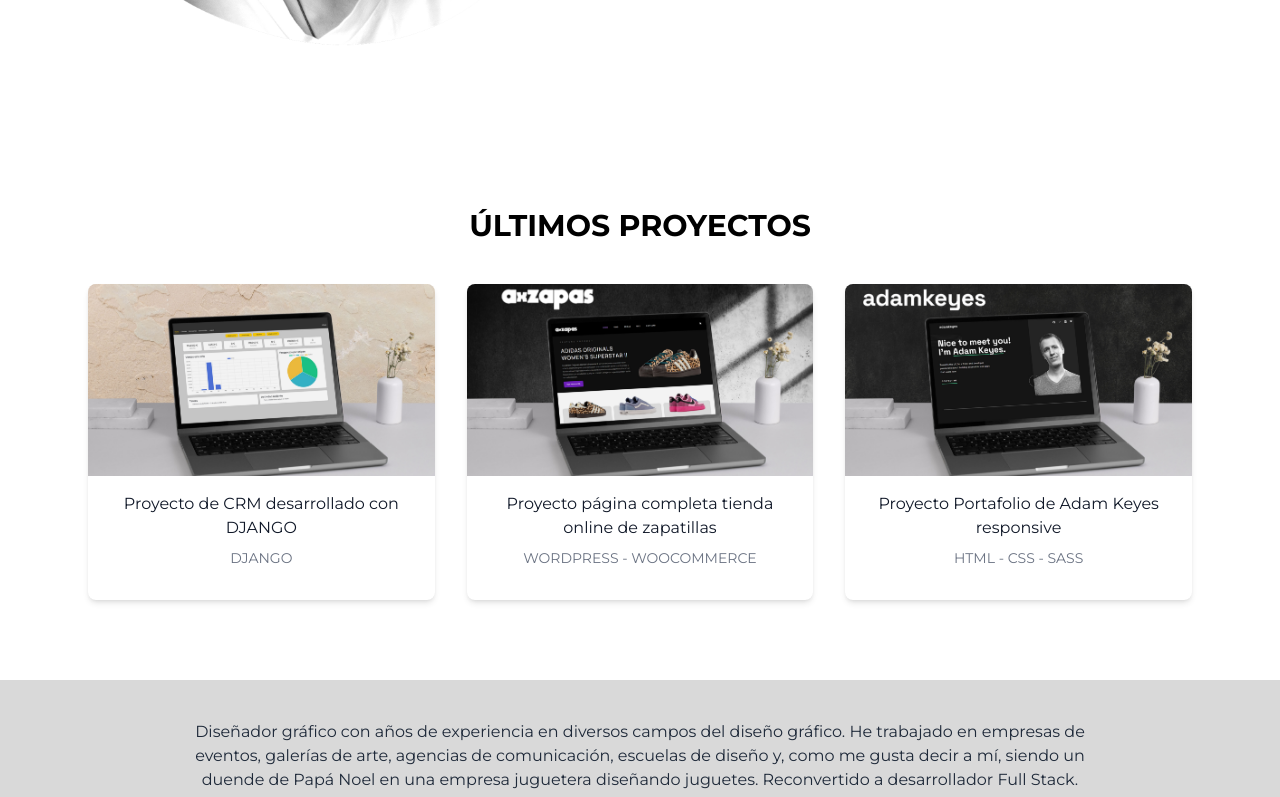
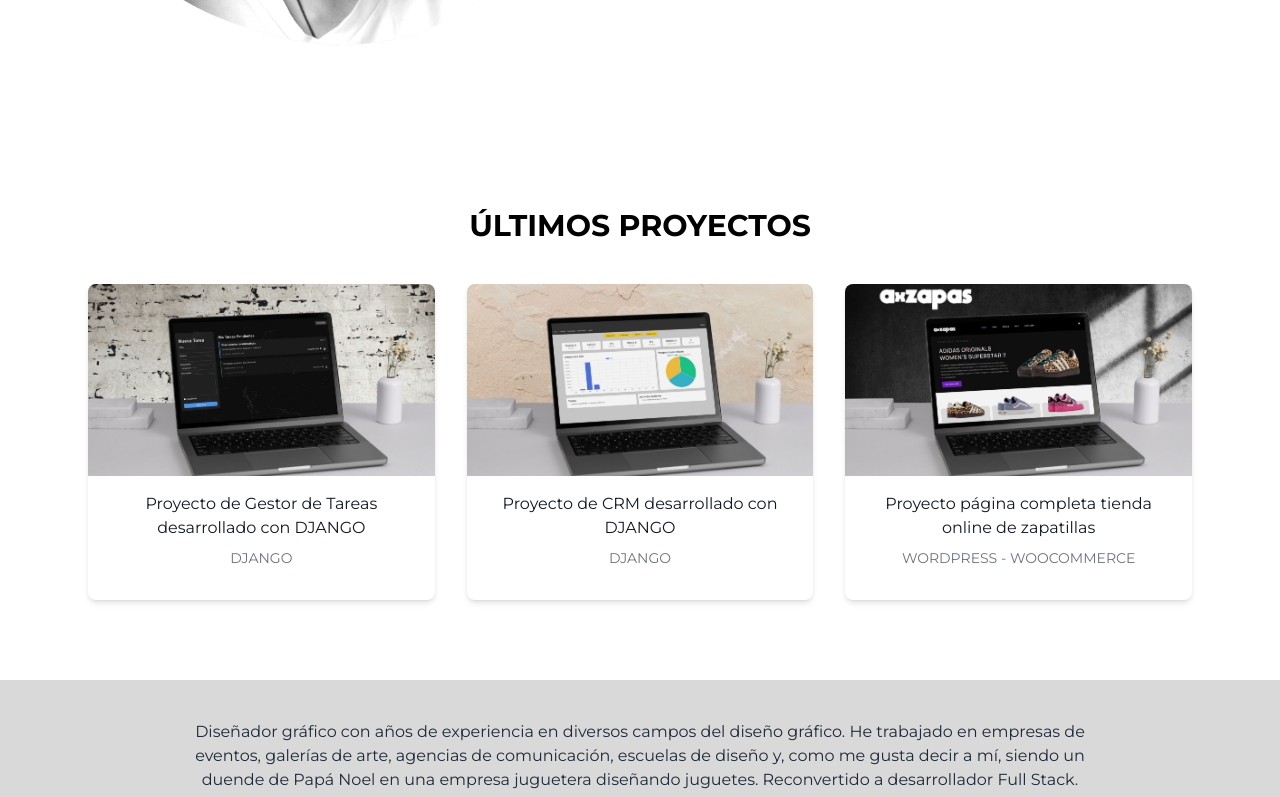
Before and after one commit to Oconcejero/portfolio_personal, a Next.js app: page / in a window 1280 px wide. Shown: the part 579-1376 px from the top of the page. Built offline with nearby package versions, Linux system fonts and the light colour scheme.

Commit message:
Nuevo proyecto gestor de tareas

```diff
--- a/src/data/projects.ts
+++ b/src/data/projects.ts
@@ -82,4 +82,12 @@ export const projects = [
     link: "https://crm-django-3l0k.onrender.com/login",
     date: "2026-02-27",
   },
+  {
+    title: "GESTOR DE TAREAS DJANGO",
+    description: "Proyecto de Gestor de Tareas desarrollado con DJANGO",
+    image: "projects/GestorDeTareas.jpg",
+    tech: "DJANGO",
+    link: "https://gestor-de-tareas-48r5.onrender.com",
+    date: "2026-02-28",
+  },
 ];
```
Also changed, not shown: public/projects/GestorDeTareas.jpg (added).
